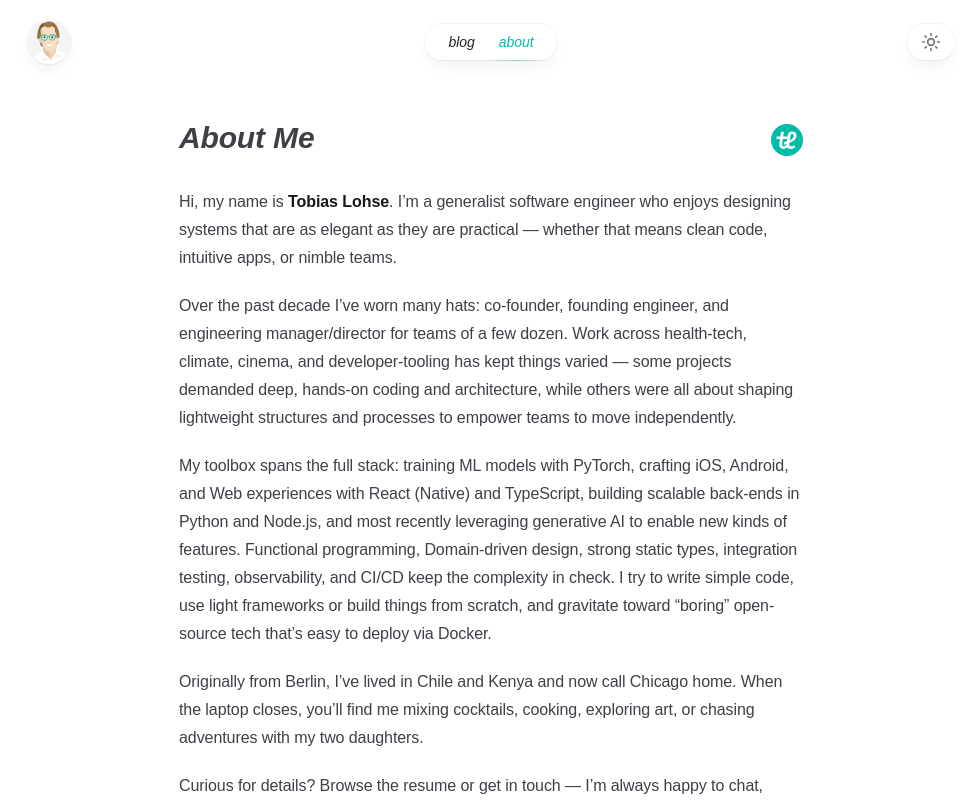
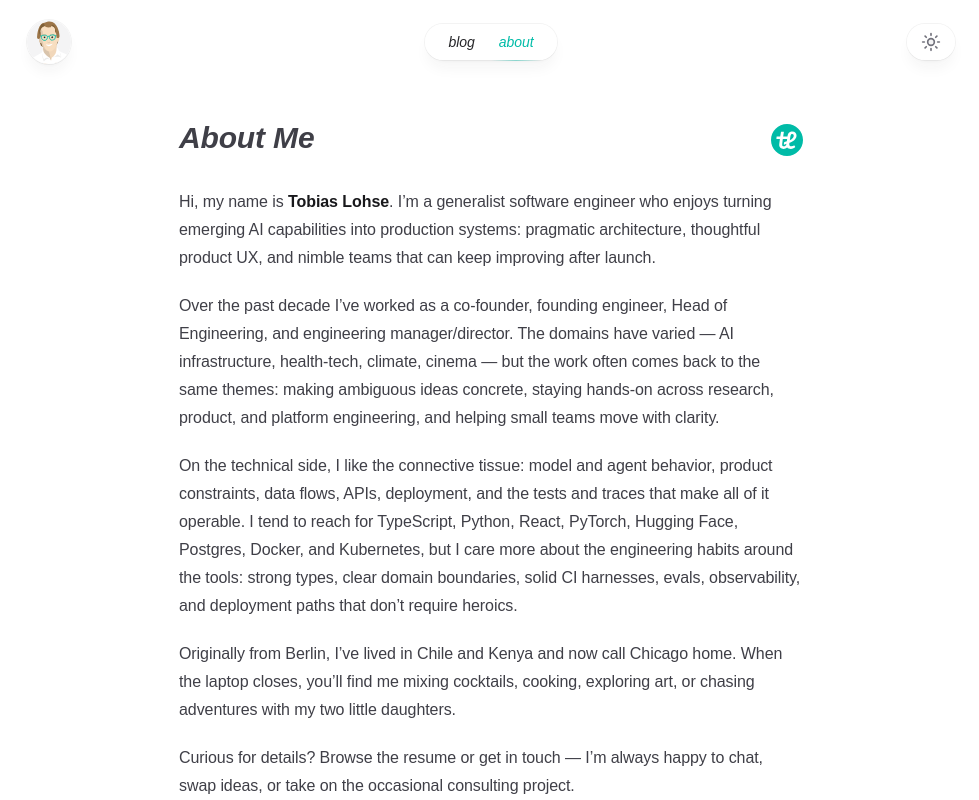
Before and after one commit to MrLoh/mrloh.io, a Next.js app: page /about in a window 1280 px wide. Shown: the top 800 px of the page, without its empty margins (149-1128 px from the left). Built offline with nearby package versions, Linux system fonts and the light colour scheme; a web font is replaced by a local one.

Commit message:
update about page

```diff
--- a/app/about/about.mdx
+++ b/app/about/about.mdx
@@ -1,9 +1,9 @@
-Hi, my name is **Tobias Lohse**. I’m a generalist software engineer who enjoys designing systems that are as elegant as they are practical — whether that means clean code, intuitive apps, or nimble teams.
+Hi, my name is **Tobias Lohse**. I’m a generalist software engineer who enjoys turning emerging AI capabilities into production systems: pragmatic architecture, thoughtful product UX, and nimble teams that can keep improving after launch.
 
-Over the past decade I’ve worn many hats: co-founder, founding engineer, and engineering manager/director for teams of a few dozen. Work across health-tech, climate, cinema, and developer-tooling has kept things varied — some projects demanded deep, hands-on coding and architecture, while others were all about shaping lightweight structures and processes to empower teams to move independently.
+Over the past decade I’ve worked as a co-founder, founding engineer, Head of Engineering, and engineering manager/director. The domains have varied — AI infrastructure, health-tech, climate, cinema — but the work often comes back to the same themes: making ambiguous ideas concrete, staying hands-on across research, product, and platform engineering, and helping small teams move with clarity.
 
-My toolbox spans the full stack: training ML models with PyTorch, crafting iOS, Android, and Web experiences with React (Native) and TypeScript, building scalable back-ends in Python and Node.js, and most recently leveraging generative AI to enable new kinds of features. Functional programming, Domain-driven design, strong static types, integration testing, observability, and CI/CD keep the complexity in check. I try to write simple code, use light frameworks or build things from scratch, and gravitate toward “boring” open-source tech that’s easy to deploy via Docker.
+On the technical side, I like the connective tissue: model and agent behavior, product constraints, data flows, APIs, deployment, and the tests and traces that make all of it operable. I tend to reach for TypeScript, Python, React, PyTorch, Hugging Face, Postgres, Docker, and Kubernetes, but I care more about the engineering habits around the tools: strong types, clear domain boundaries, solid CI harnesses, evals, observability, and deployment paths that don’t require heroics.
 
-Originally from Berlin, I’ve lived in Chile and Kenya and now call Chicago home. When the laptop closes, you’ll find me mixing cocktails, cooking, exploring art, or chasing adventures with my two daughters.
+Originally from Berlin, I’ve lived in Chile and Kenya and now call Chicago home. When the laptop closes, you’ll find me mixing cocktails, cooking, exploring art, or chasing adventures with my two little daughters.
 
 Curious for details? Browse the resume or get in touch — I’m always happy to chat, swap ideas, or take on the occasional consulting project.
```
